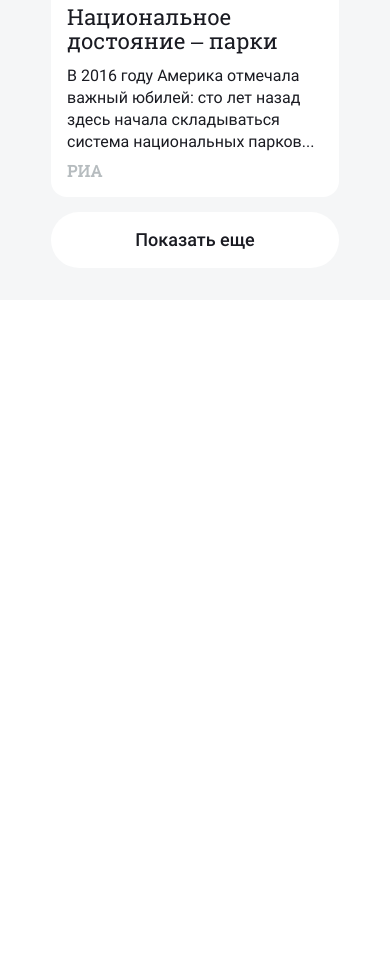
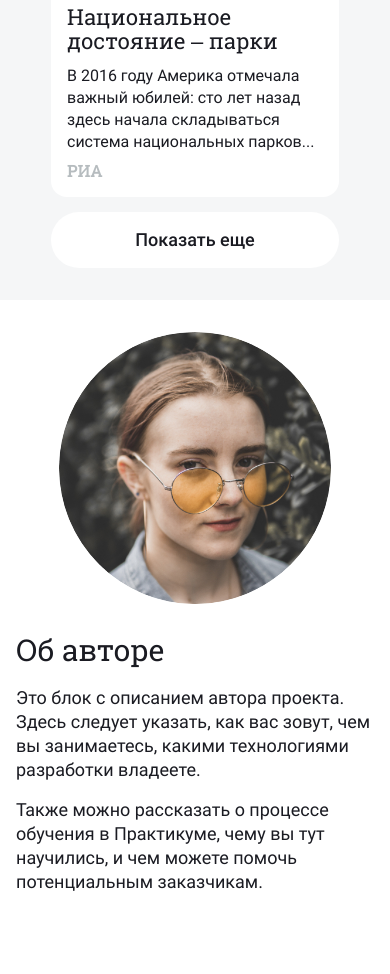
Before and after one commit to Vrg26/news-by-keyword-frontend, a website built with webpack: page src/index.html in a window 390 px wide. Shown: the part 1769-2743 px from the top of the page. Before the commit the page ends 2069 px from the top, so only its background shows below. Built offline with nearby package versions, Linux system fonts and the light colour scheme; files whose address does not match are found by name.

Commit message:
Сверстал блок "Об авторе"

```diff
--- /dev/null
+++ b/src/blocks/about/__avatar-container/about__avatar-container.css
@@ -0,0 +1,13 @@
+.about__avatar-container {
+}
+
+@media screen and (max-width: 768px) {
+  .about__avatar-container {
+    margin-top: 21px;
+  }
+}
+@media screen and (max-width: 600px) {
+  .about__avatar-container {
+    margin-top: 0;
+  }
+}
--- /dev/null
+++ b/src/blocks/about/__avatar/about__avatar.css
@@ -0,0 +1,15 @@
+.about__avatar {
+  max-width: 464px;
+  min-width: 232px;
+  max-height: 464px;
+  margin: auto;
+  width: 100%;
+  height: auto;
+  border-radius: 50%;
+  object-fit: cover;
+}
+@media screen and (max-width: 600px) {
+  .about__avatar {
+    max-width: 272px;
+  }
+}
--- /dev/null
+++ b/src/blocks/about/__content/about__content.css
@@ -0,0 +1,14 @@
+.about__content {
+  display: flex;
+  max-width: 1237px;
+  width: 100%;
+  margin: 0 auto;
+}
+
+@media screen and (max-width: 600px) {
+  .about__content {
+    align-items: center;
+    justify-content: center;
+    flex-wrap: wrap;
+  }
+}
--- /dev/null
+++ b/src/blocks/about/__text-content/about__text-content.css
@@ -0,0 +1,20 @@
+.about__text-content {
+  margin-top: 51px;
+  max-width: 600px;
+  margin-left: 56px;
+}
+@media screen and (max-width: 1024px) {
+  .about__text-content {
+    margin-top: 0;
+  }
+}
+@media screen and (max-width: 768px) {
+  .about__text-content {
+    margin: 0 0 0 32px;
+  }
+}
+@media screen and (max-width: 600px) {
+  .about__text-content {
+    margin: 22px 0 0 0;
+  }
+}
--- /dev/null
+++ b/src/blocks/about/__text/about__text.css
@@ -0,0 +1,14 @@
+.about__text {
+  margin: 24px 0 0;
+  font-family: Roboto, sans-serif;
+  font-weight: normal;
+  font-size: 18px;
+  line-height: 24px;
+  color: #1A1B22;
+}
+
+@media screen and (max-width: 768px) {
+  .about__text {
+    margin-top: 16px;
+  }
+}
--- /dev/null
+++ b/src/blocks/about/__title/about__title.css
@@ -0,0 +1,14 @@
+.about__title {
+  margin: 0;
+  font-family: Roboto Slab, sans-serif;
+  font-weight: 400;
+  font-size: 40px;
+  line-height: 46px;
+  color: #1A1B22;
+}
+@media screen and (max-width: 768px) {
+  .about__title {
+    font-size: 30px;
+    line-height: 40px;
+  }
+}
--- /dev/null
+++ b/src/blocks/about/about.css
@@ -0,0 +1,26 @@
+@import url(./__avatar/about__avatar.css);
+@import url(./__content/about__content.css);
+@import url(./__text/about__text.css);
+@import url(./__text-content/about__text-content.css);
+@import url(./__title/about__title.css);
+@import url(./__avatar-container/about__avatar-container.css);
+
+.about {
+  padding: 80px 0;
+}
+@media screen and (max-width: 1280px) {
+  .about {
+    padding: 80px 40px ;
+  }
+}
+
+@media screen and (max-width: 768px) {
+  .about {
+    padding: 40px 40px 60px;
+  }
+}
+@media screen and (max-width: 425px) {
+  .about {
+    padding: 32px 16px 80px ;
+  }
+}
--- a/src/index.html
+++ b/src/index.html
@@ -88,6 +88,26 @@
         <button class="button button_theme_white result__show-more">Показать еще</button>
       </div>
     </section>
+    <section class="about">
+      <div class="about__content">
+        <div class="about__avatar-container">
+          <img src="<%=require('./images/Avatar.jpg') %>" alt="Фото атора" class="about__avatar">
+        </div>
+        <div class="about__text-content">
+          <h2 class="about__title">Об авторе</h2>
+          <p class="about__text">
+            Это блок с описанием автора проекта.
+            Здесь следует указать, как вас зовут,
+            чем вы занимаетесь, какими технологиями разработки владеете.
+          </p>
+          <p class="about__text">
+            Также можно рассказать о процессе обучения в Практикуме,
+            чему вы тут научились,
+            и чем можете помочь потенциальным заказчикам.
+          </p>
+        </div>
+      </div>
+    </section>
   </main>
   <script src="<%=htmlWebpackPlugin.files.js %>"></script>
 </body>
--- a/src/pages/index.css
+++ b/src/pages/index.css
@@ -5,3 +5,4 @@
 @import url(../blocks/result/result.css);
 @import url(../blocks/articles/articles.css);
 @import url(../blocks/button/button.css);
+@import url(../blocks/about/about.css);
```
Also changed, not shown: src/images/Avatar.jpg (added).
